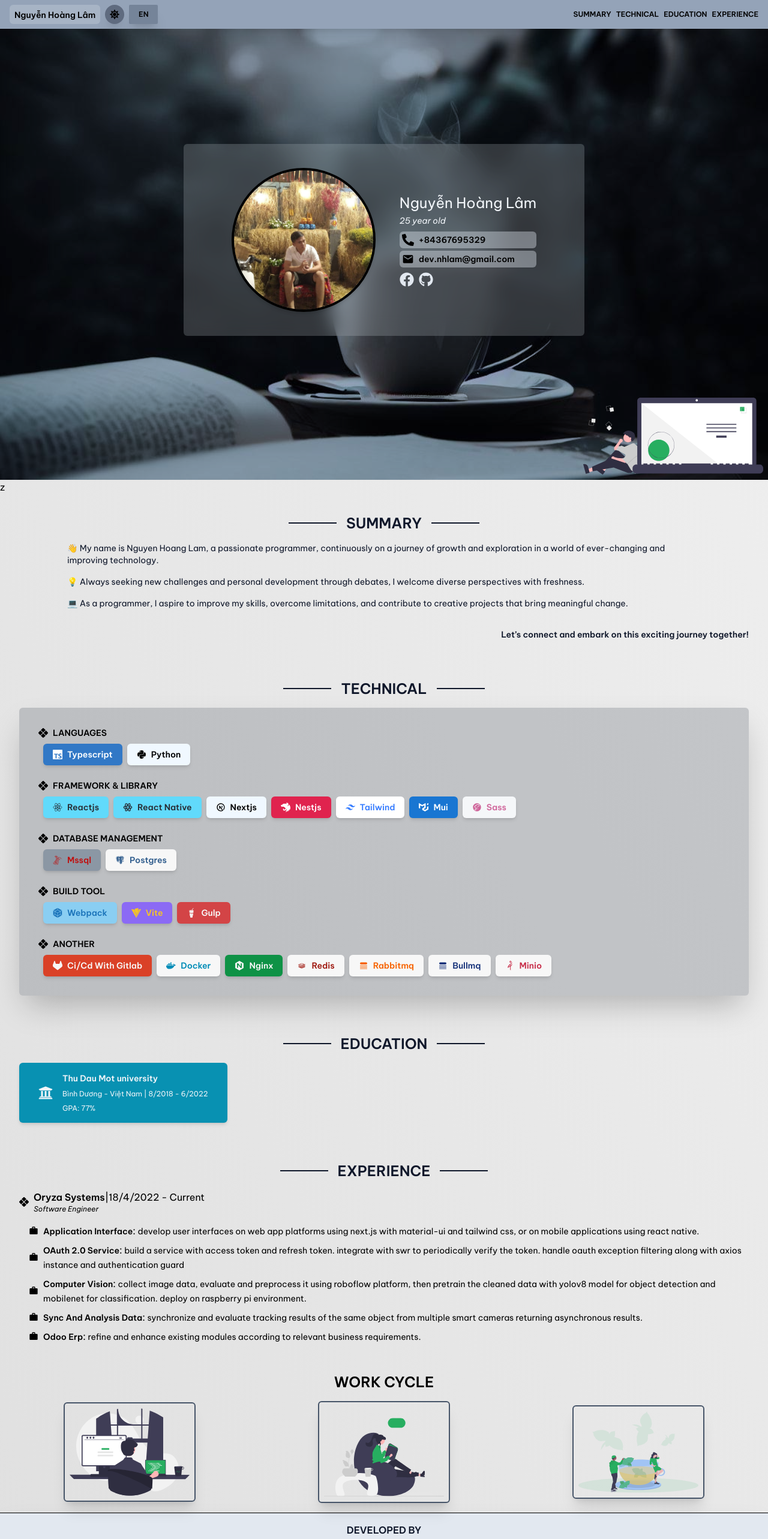
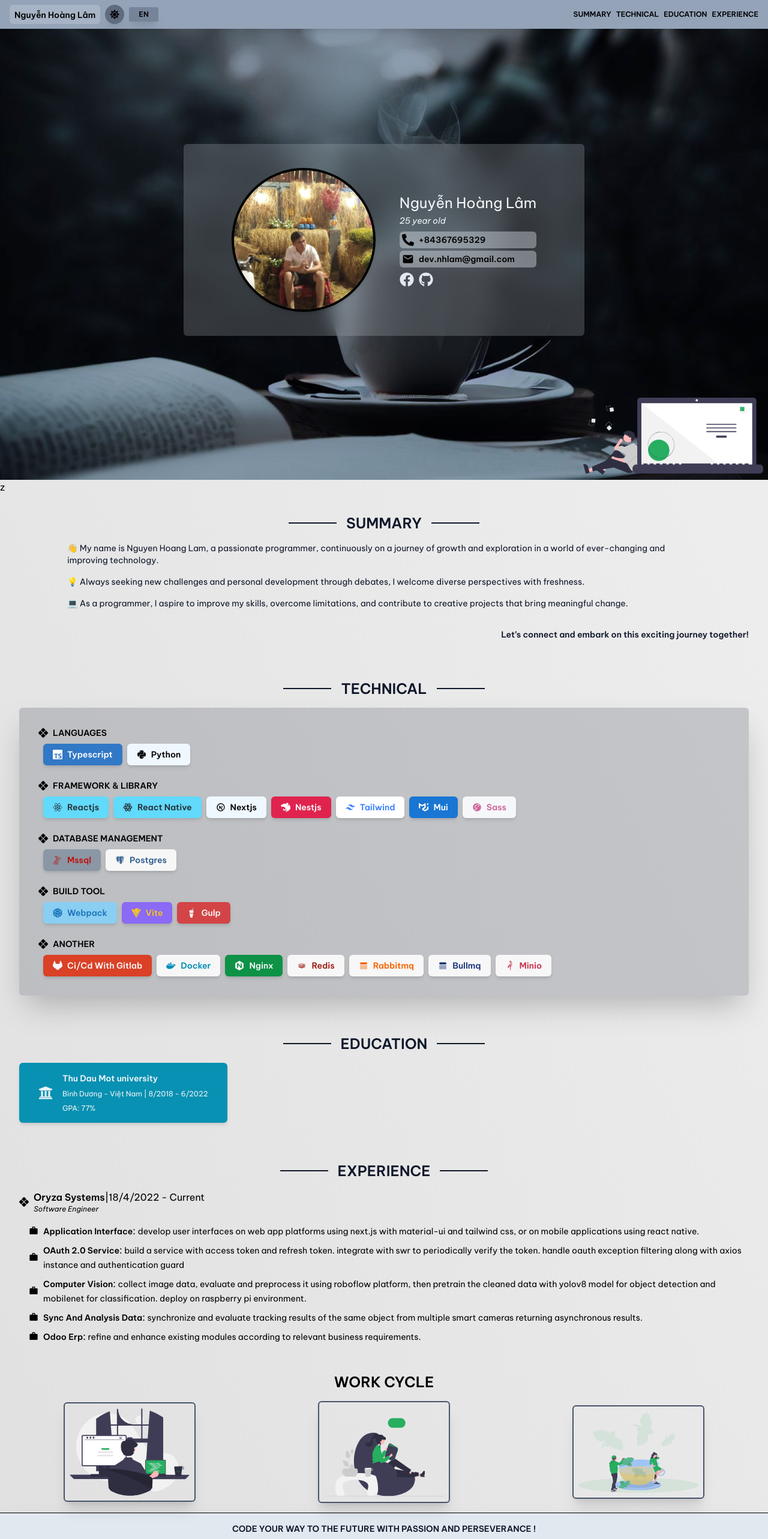
Before and after one commit to nhlamdev/cv, a React app: page / in a window 1280 px wide. Shown: the top 2566 px of the page at 60% size. Built offline with nearby package versions, Linux system fonts and the light colour scheme.

Commit message:
update code responsive

```diff
--- a/src/components/custom/language-button/index.tsx
+++ b/src/components/custom/language-button/index.tsx
@@ -7,7 +7,7 @@ export const LanguageButton = () => {
 
   return (
     <button
-      className='px-4 py-1 shadow-xl w-12 dark:bg-slate-400 bg-slate-600
+      className='px-4 py-1 shadow-xl   dark:bg-slate-400 bg-slate-600
         flex justify-center items-center rounded-sm bg-opacity-40'
       onClick={() => {
         if (i18n.language === 'en') {
@@ -17,7 +17,7 @@ export const LanguageButton = () => {
         }
       }}
     >
-      <span className='text-xs font-semibold text-center uppercase'>{i18next.language}</span>
+      <span className='text-xs font-semibold text-center uppercase '>{i18next.language}</span>
     </button>
   )
 }
--- a/src/components/header/navigation/index.tsx
+++ b/src/components/header/navigation/index.tsx
@@ -20,7 +20,7 @@ export const NavigationComponent = () => {
           <span className='text-sm font-semibold text-state-900 dark:text-slate-100'>Nguyễn Hoàng Lâm</span>
         </div>
 
-        <div className='sm:flex hidden flex-row gap-2 '>
+        <div className='sm:flex hidden flex-row gap-2 items-center'>
           <ThemeToggleButton />
           <LanguageButton />
         </div>
@@ -79,7 +79,7 @@ export const NavigationComponent = () => {
                 })
               )}
             </div>
-            <div className='flex sm:hidden flex-row gap-2 justify-between px-2'>
+            <div className='flex sm:hidden flex-row gap-2 justify-between items-center px-2'>
               <ThemeToggleButton />
               <LanguageButton />
             </div>
--- a/src/components/work-cycle/index.tsx
+++ b/src/components/work-cycle/index.tsx
@@ -54,8 +54,9 @@ export const WorkMakeComponent = () => {
               '
                 style={{ transition: 'all ease .5s' }}
               />
+
               <img
-                className='shadow-xl p-2 rounded-md border-2 border-solid border-slate-600'
+                className='shadow-xl w-40 sm:w-auto p-2 rounded-md border-2 border-solid border-slate-600'
                 src={v.url}
                 alt={v.url}
               />
@@ -63,15 +64,15 @@ export const WorkMakeComponent = () => {
               <span
                 className='font-semibold absolute select-none text-slate-200 translate-y-4
                 group-hover:translate-y-0 group-hover:opacity-100 group-hover:visible
-                opacity-0 invisible rounded-md px-4 py-1 text-md hidden lg:inline'
+                opacity-0 invisible rounded-md px-4 py-1 text-md hidden lg:inline uppercase'
                 style={{ transition: 'all ease .5s', border: '1px solid white' }}
               >
                 {v.title}
               </span>
               <span
-                className='m-4 text-2xl text-slate-900 dark:text-slate-100
+                className='m-4 text-lg sm:text-xl md:text-2xl text-slate-900 dark:text-slate-100
                   lg:hidden inline bg-slate-200 dark:bg-slate-800 px-8 py-2
-                  rounded-md'
+                  rounded-md w-full sm:w-fit text-center uppercase'
               >
                 {v.title}
               </span>
--- a/src/container/index.tsx
+++ b/src/container/index.tsx
@@ -23,7 +23,9 @@ export const RootContainer = () => {
         className='flex flex-col items-center p-4 gap-4 bg-slate-200 dark:bg-slate-800 shadow-2xl'
         style={{ borderTop: '1px solid black' }}
       >
-        <span className='text-md font-semibold uppercase text-slate-900 dark:text-slate-200'>developed by</span>
+        <span className='text-sm font-semibold uppercase text-slate-900 dark:text-slate-200'>
+          Code your way to the future with passion and perseverance !
+        </span>
         <div className='flex flex-row gap-4 justify-center items-center'>
           {Children.toArray(
             footer_data.map((v) => {
```
